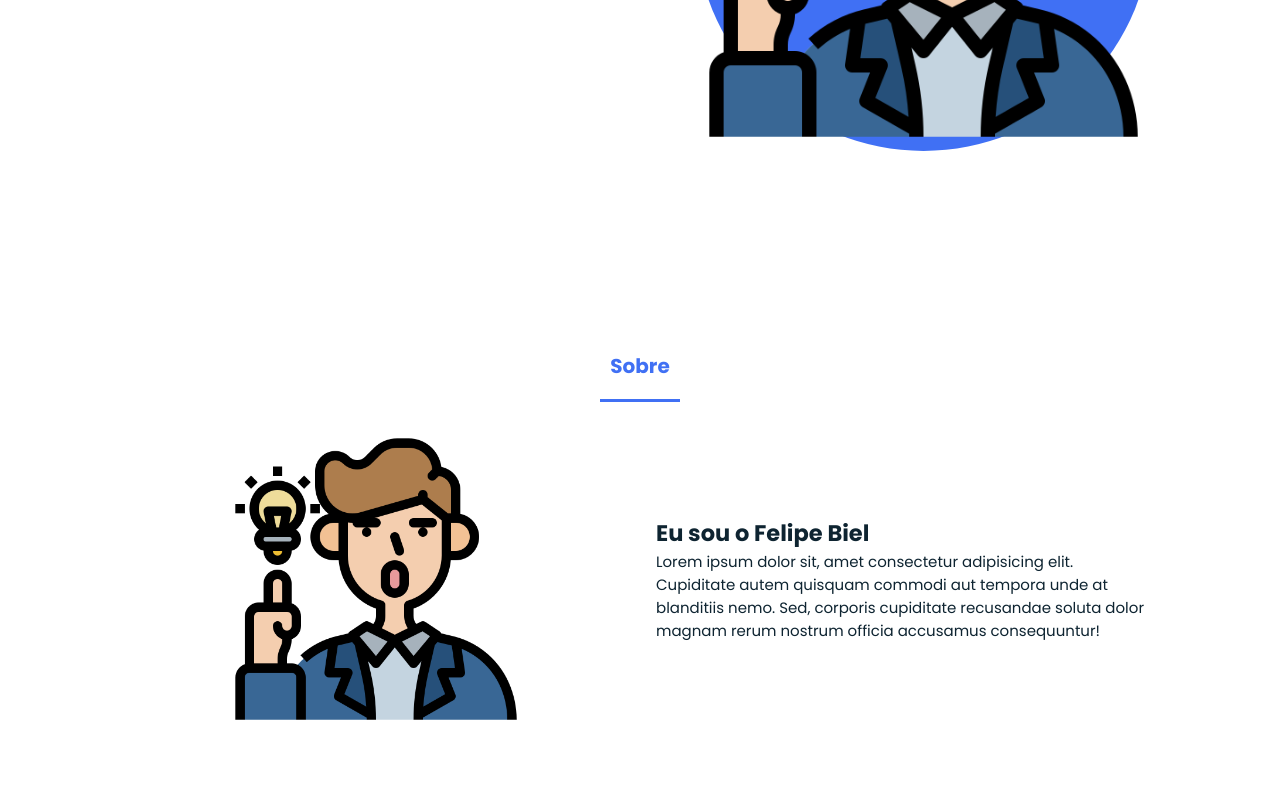
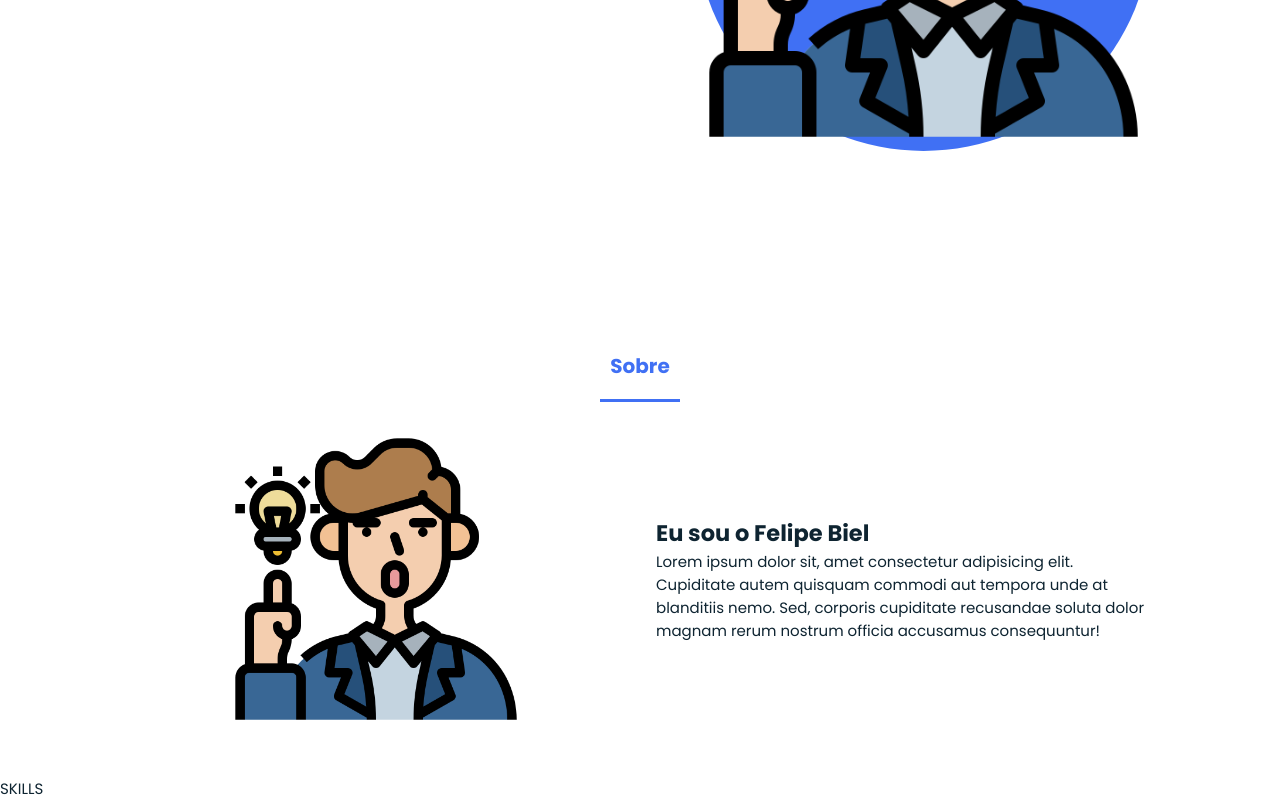
Before and after one commit to felipebiel/site-portifolio-2, a Vue app: page / in a window 1280 px wide. Shown: the part 529-1329 px from the top of the page. Before the commit the page ends 1306 px from the top, so only its background shows below. Built offline with nearby package versions, Linux system fonts and the light colour scheme; some icons are missing.

Commit message:
new: Arquivos de Skills

```diff
--- a/src/App.vue
+++ b/src/App.vue
@@ -4,6 +4,7 @@
     <main class="l-main">
       <Home></Home>
       <About></About>
+      <Skills></Skills>
     </main>
   </div>
 </template>
@@ -12,6 +13,7 @@
 import Header from '@/components/header/Header.vue';
 import Home from '@/components/home/Home.vue';
 import About from '@/components/about/About.vue';
+import Skills from '@/components/skills/Skills.vue';
 
 
 export default {
@@ -19,7 +21,8 @@ export default {
   components: {
     Header,
     Home,
-    About
+    About,
+    Skills
   }
 }
 </script>
--- /dev/null
+++ b/src/components/skills/Skills.html
@@ -0,0 +1,3 @@
+<div>
+    SKILLS
+</div>
--- /dev/null
+++ b/src/components/skills/Skills.vue
@@ -0,0 +1,3 @@
+<template src="./Skills.html"></template>
+<script src="./Skills.js"></script>
+<style src="./Skills.scss" lang="scss" scoped ></style>
```
Also changed, not shown: src/components/skills/Skills.js (added), src/components/skills/Skills.scss (added).
